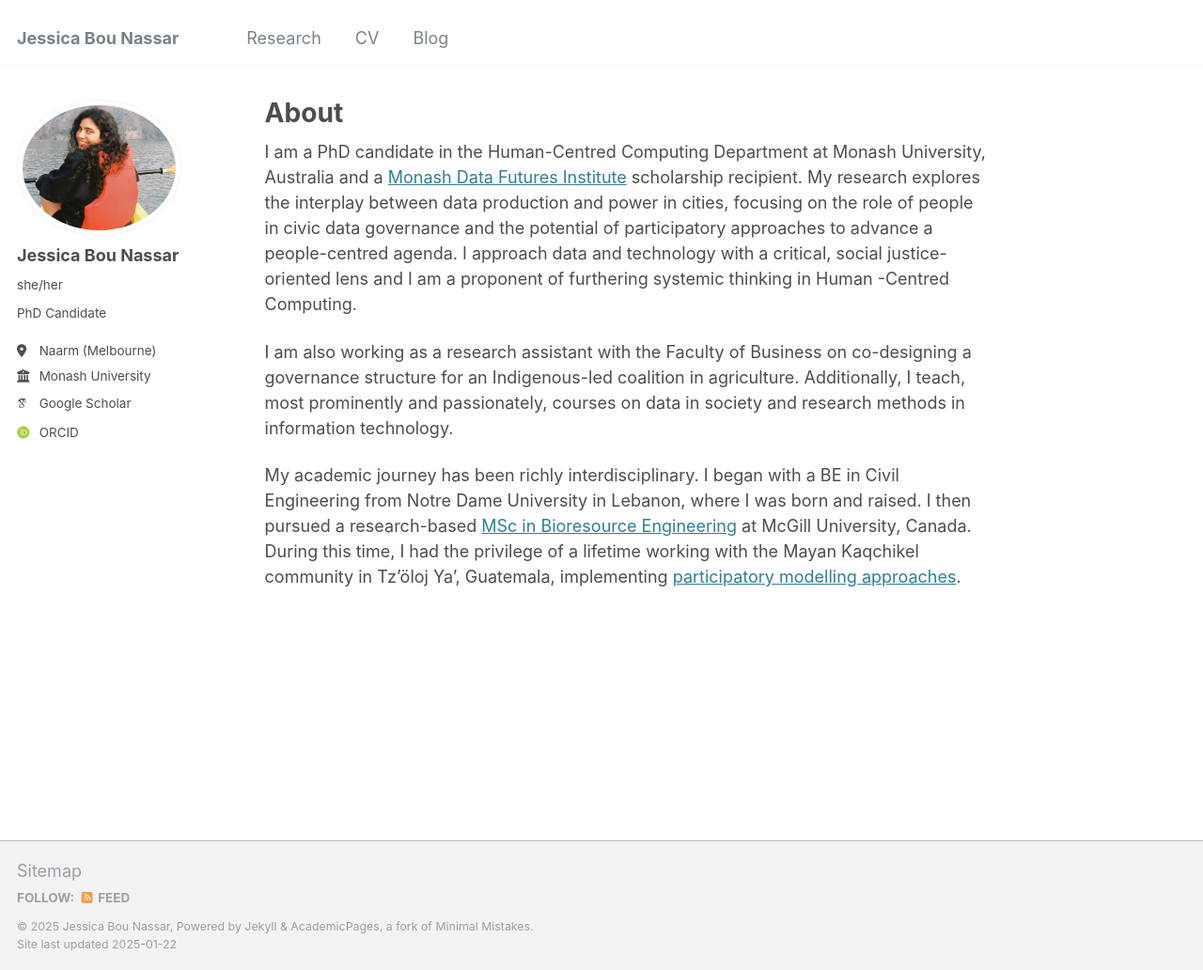
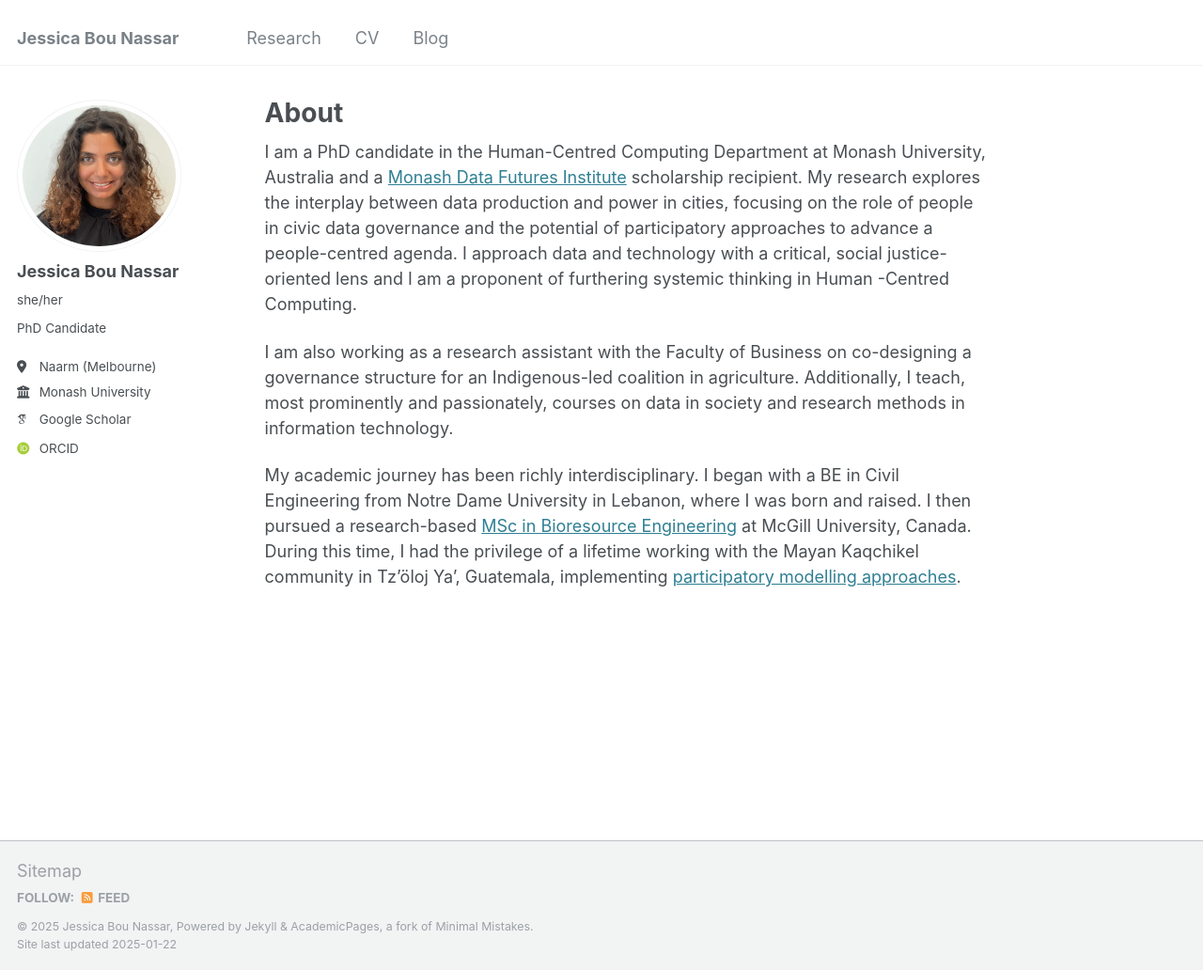
Before and after one commit to jessicabounassar/jessicabounassar.github.io, a Jekyll site: the page built from _pages/about.md, in a window 1280 px wide and 1032 px high. Shown: the whole window at 94% size. Built offline with Jekyll 4.4.1, drawn with Linux system fonts in a browser that asks for light colours; some web fonts are replaced.

Commit message:
Update _config.yml

```diff
--- a/_config.yml
+++ b/_config.yml
@@ -21,7 +21,7 @@ repository               : "jessicabounassar.github.io"
 #               Additional customization can be done by editing /_includes/author-profile.html
 author:
   # Biographic information
-  avatar           : "profilepic1.JPG"
+  avatar           : "profileimage.JPG"
   name             : "Jessica Bou Nassar"
   pronouns         : "she/her"
   bio              : "PhD Candidate"
```
